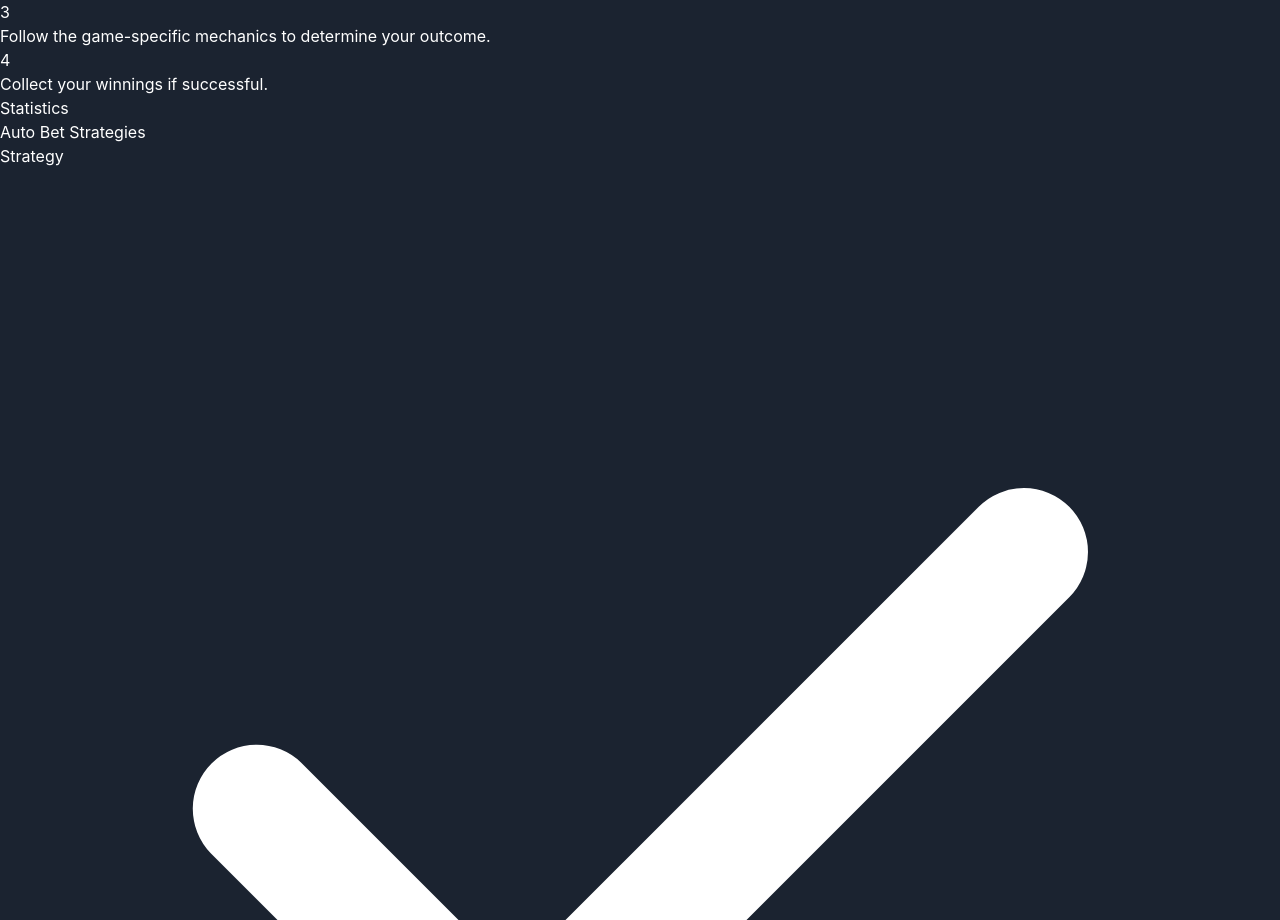
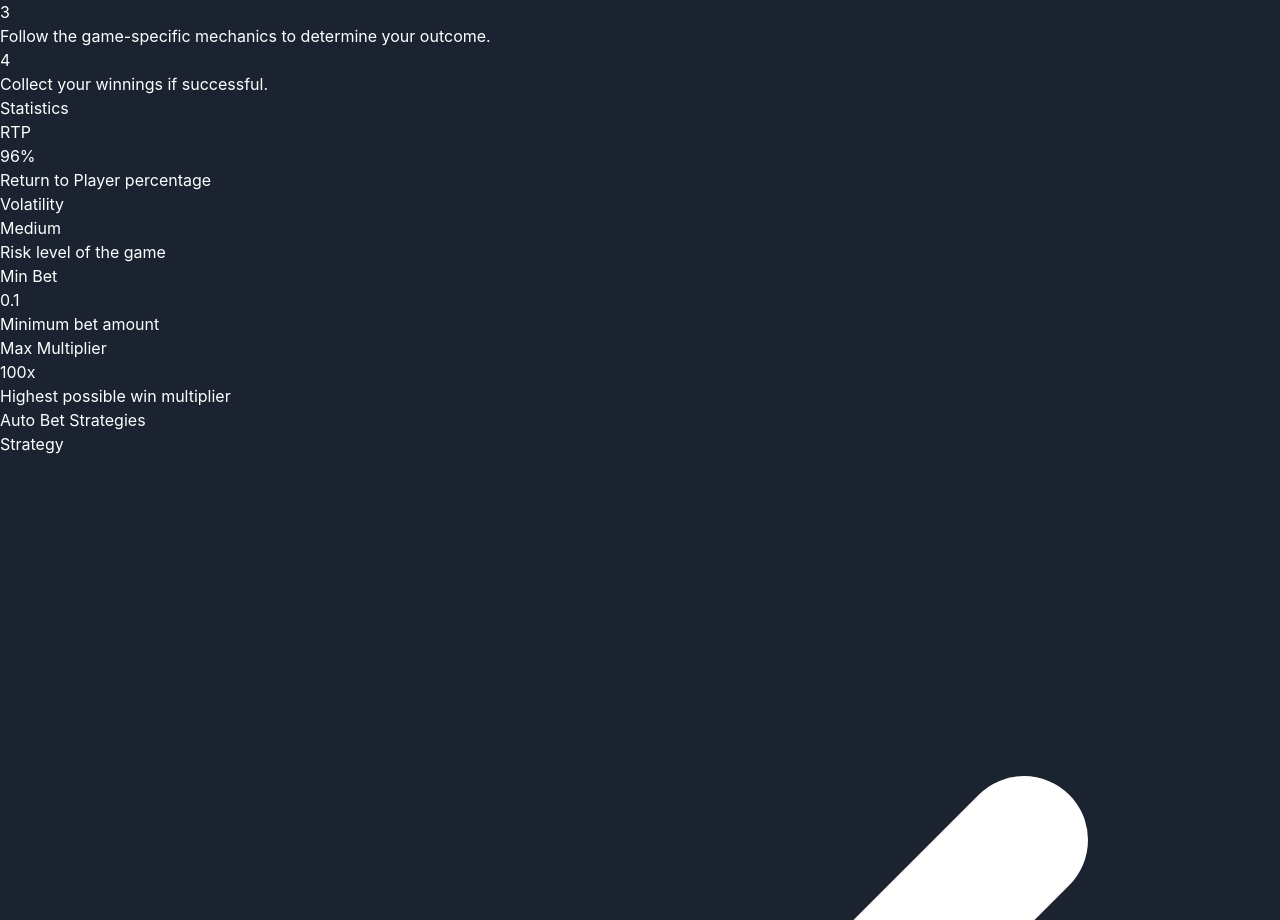
Before and after one commit to owenreedy/stake_website, a React (Vite) app in the folder stake_website_final/: page /game/baccarat in a window 1280 px wide. Shown: the part 1720-2640 px from the top of the page. Built offline with nearby package versions, Linux system fonts and the light colour scheme; the HTML template or start-up script is replaced by a standard one.

Commit message:
More gamepage stuff

```diff
--- a/stake_website_final/src/pages/GamePage.tsx
+++ b/stake_website_final/src/pages/GamePage.tsx
@@ -115,7 +115,7 @@ function GamePage() {
           <section>
             <h2 className="text-2xl font-bold text-blue-400 mb-6">Statistics</h2>
             <div className="bg-[#2A3543] rounded-xl p-8">
-
+              {renderStatsComponent()}
             </div>
           </section>
 
```
